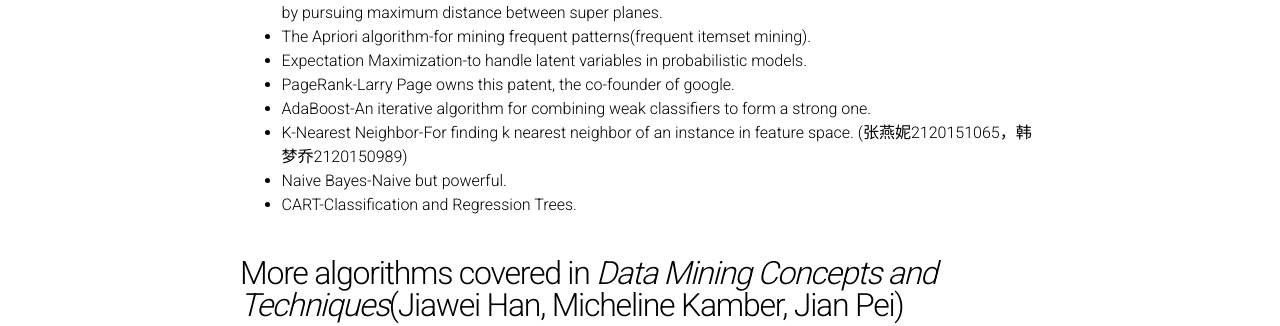
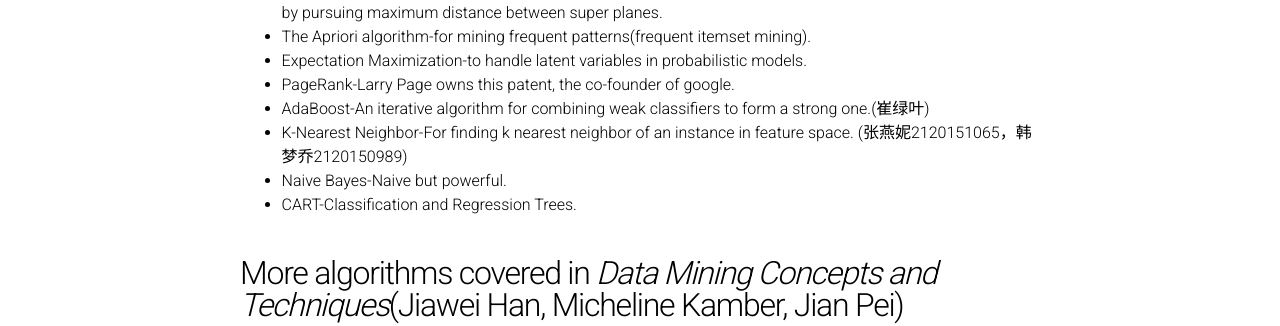
Before and after one commit to BITDM/bitdm.github.io, a Jekyll site: the page built from algorithms/algorithmsList.md, in a window 1280 px wide and 900 px high. Shown: the part 405-731 px from the top of the window. Built offline with Jekyll 4.4.1, drawn with Linux system fonts in a browser that asks for light colours.

Commit message:
Add another lecturer

```diff
--- a/algorithms/algorithmsList.md
+++ b/algorithms/algorithmsList.md
@@ -16,7 +16,7 @@
 + The Apriori algorithm-for mining frequent patterns(frequent itemset mining).
 + Expectation Maximization-to handle latent variables in probabilistic models.
 + PageRank-Larry Page owns this patent, the co-founder of google.
-+ AdaBoost-An iterative algorithm for combining weak classifiers  to form a strong one.
++ AdaBoost-An iterative algorithm for combining weak classifiers  to form a strong one.(崔绿叶)
 + K-Nearest Neighbor-For finding k nearest neighbor of an instance in feature space. (张燕妮2120151065，韩梦乔2120150989)
 + Naive Bayes-Naive but powerful.
 + CART-Classification and Regression Trees.
```
